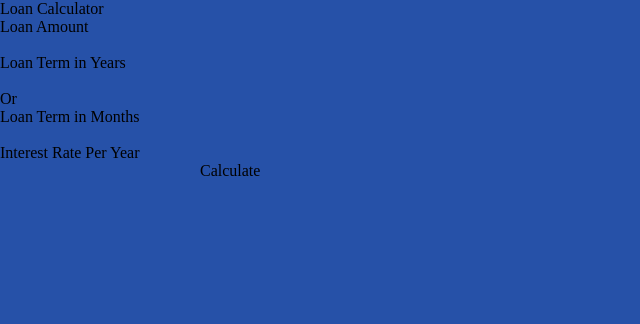
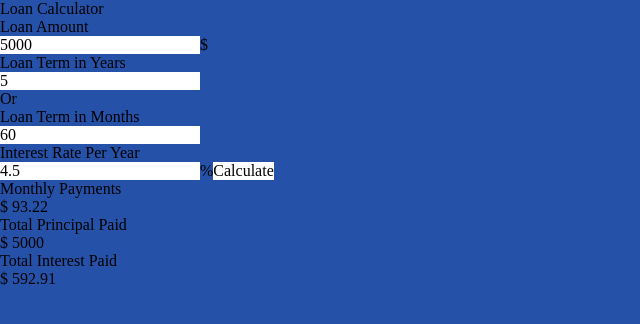
Before and after one commit to joshkohane/LoanCalculator, a React (Create React App) app: page / in a window 1280 px wide. Shown: the top 324 px of the page, without its empty margins (0-640 px from the left). Built offline with nearby package versions, Linux system fonts and the light colour scheme.

Commit message:
Set up calculator math

```diff
--- a/src/App.css
+++ b/src/App.css
@@ -2,4 +2,4 @@
 @import "css/reset.css";
 
 /* Component Files */
-@import "css/container.css";
+@import "css/calculator.css";
--- a/src/App.js
+++ b/src/App.js
@@ -4,8 +4,6 @@ import Calculator from './components/calculator'
 function App() {
   return (
     <div className="app-container">
-      <header className="App-header">
-      </header>
       <Calculator />
     </div>
   );
--- a/src/components/calculator.jsx
+++ b/src/components/calculator.jsx
@@ -1,29 +1,74 @@
-import React from 'react';
+import React, { useState } from 'react';
 
 const Calculator = (props) => {
+    const [amount, setAmount] = useState(5000);
+    const [years, setYears] = useState(5);
+    const [months, setMonths] = useState(60);
+    const [rate, setRate] = useState(4.5);
+    const interestPerMonth = (rate / 100) / 12;
+    const calcInterest = (1 + interestPerMonth) ** months;
+    const total = amount / ((calcInterest - 1) / (interestPerMonth * calcInterest));
+
     return (
-        <div>
-            <h1>Loan Calculator</h1>
-            <form>
-                <label>
-                    <h2>Loan Amount</h2>
-                    <input type="text"/>
+        <div className="calculator-container">
+            <h1 className="main-title">Loan Calculator</h1>
+            <div className="form-container">
+                <form className="calculator-form">
+                    <label className="calculator-label">
+                        <h2 className="calculator-title">Loan Amount</h2>
+                        <input type="number"
+                            value={amount}
+                            onChange={(e) => setAmount(e.target.value)}
+                            className="calculator-input"
+                        />
+                        <span>&#36;</span>
                     </label>
-                <label>
-                    <h2>Loan Term in Years</h2>
-                    <input type="text" />
+                    <label className="calculator-label">
+                        <h2 className="calculator-title">Loan Term in Years</h2>
+                        <input type="number"
+                            value={years}
+                            maxLength="2"
+                            onChange={(e) => setYears(e.target.value)}
+                            className="calculator-input"
+                        />
                     </label>
                     <h2>Or</h2>
-                <label>
-                    <h2>Loan Term in Months</h2>
-                    <input type="text" />
+                    <label className="calculator-label">
+                        <h2 className="calculator-title">Loan Term in Months</h2>
+                        <input type="number"
+                            value={months}
+                            maxLength="3"
+                            onChange={(e) => setMonths(e.target.value)}
+                            className="calculator-input"
+                        />
                     </label>
-                <label>
-                    <h2>Interest Rate Per Year</h2>
-                    <input type="text" />
+                    <label className="calculator-label">
+                        <h2 className="calculator-title">Interest Rate Per Year</h2>
+                        <input type="number"
+                            value={rate}
+                            onChange={(e) => setRate(e.target.value)}
+                            className="calculator-input"
+                        />
+                        <span>&#37;</span>
                     </label>
-                <input type="submit" value="Calculate" />
+                    <input type="submit"
+                        value="Calculate"
+                        className={amount >= 1000 ? 'calculate-btn' : 'calculate-btn-inactive'}
+                        />
                 </form>
+            </div>
+            <div>
+                <h1>Monthly Payments</h1>
+                <h2><span>&#36;</span> {(total).toFixed(2)}</h2>
+                <div>
+                    <p>Total Principal Paid</p>
+                    <p><span>&#36;</span> {Math.round(amount)}</p>
+                </div>
+                <div>
+                    <p>Total Interest Paid</p>
+                    <p><span>&#36;</span> {((total * months) - amount).toFixed(2)}</p>
+                </div>
+            </div>
         </div>
     )
 }
--- /dev/null
+++ b/src/css/calculator.css
@@ -0,0 +1,21 @@
+.app-container {
+  /* text-align: center; */
+  background-color: #2651a8;
+  min-height: 100vh;
+}
+
+input {
+    background-color: white;
+}
+
+/* Chrome, Safari, Edge, Opera */
+input::-webkit-outer-spin-button,
+input::-webkit-inner-spin-button {
+  -webkit-appearance: none;
+  margin: 0;
+}
+
+/* Firefox */
+input[type=number] {
+  -moz-appearance: textfield;
+}
--- a/src/css/container.css
+++ /dev/null
@@ -1,14 +0,0 @@
-.app-container {
-  /* text-align: center; */
-  background-color: #2651a8;
-  min-height: 100vh;
-}
-
-/* .App-header {
-  display: flex;
-  flex-direction: column;
-  align-items: center;
-  justify-content: center;
-  font-size: calc(10px + 2vmin);
-  color: white;
-} */
```
Lines whose indentation alone changed are shown as unchanged.
